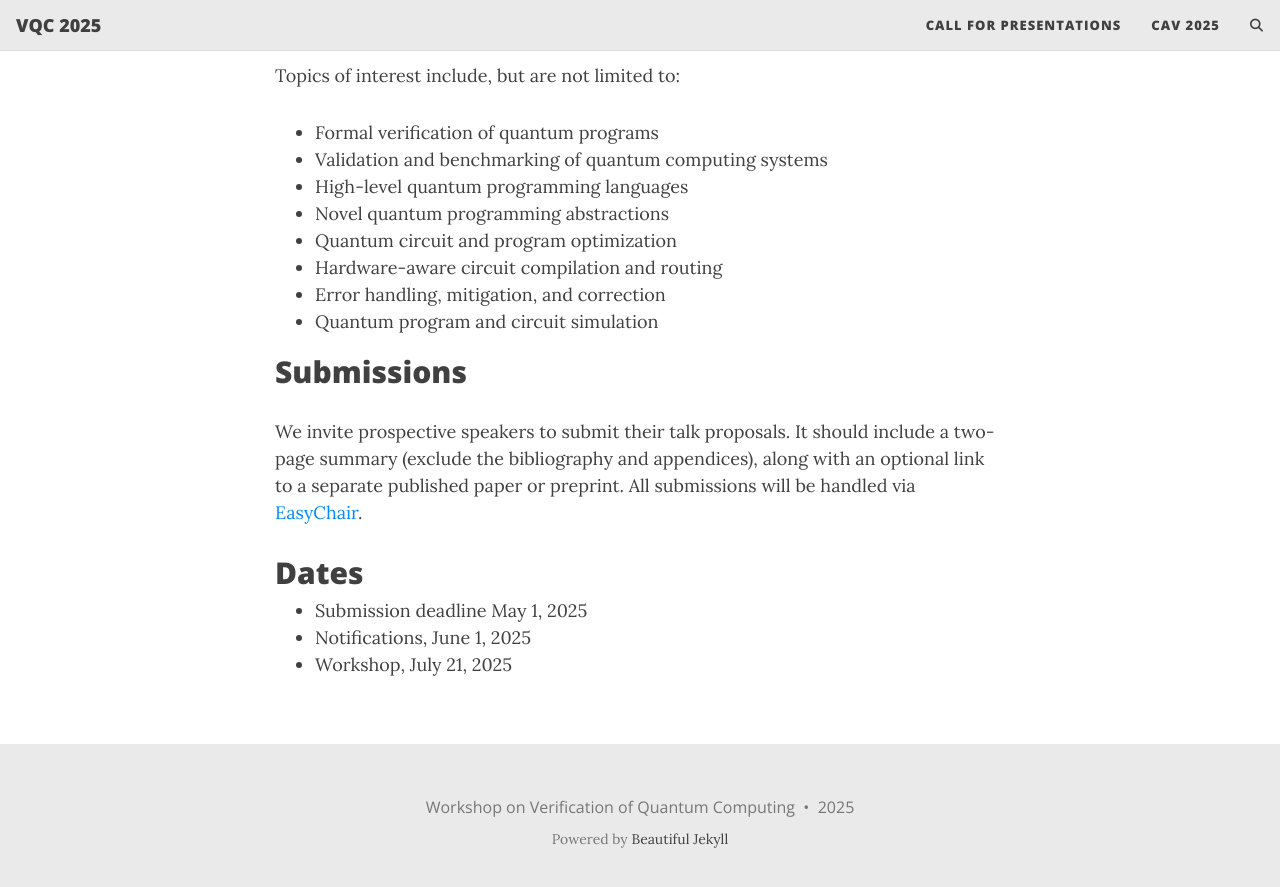
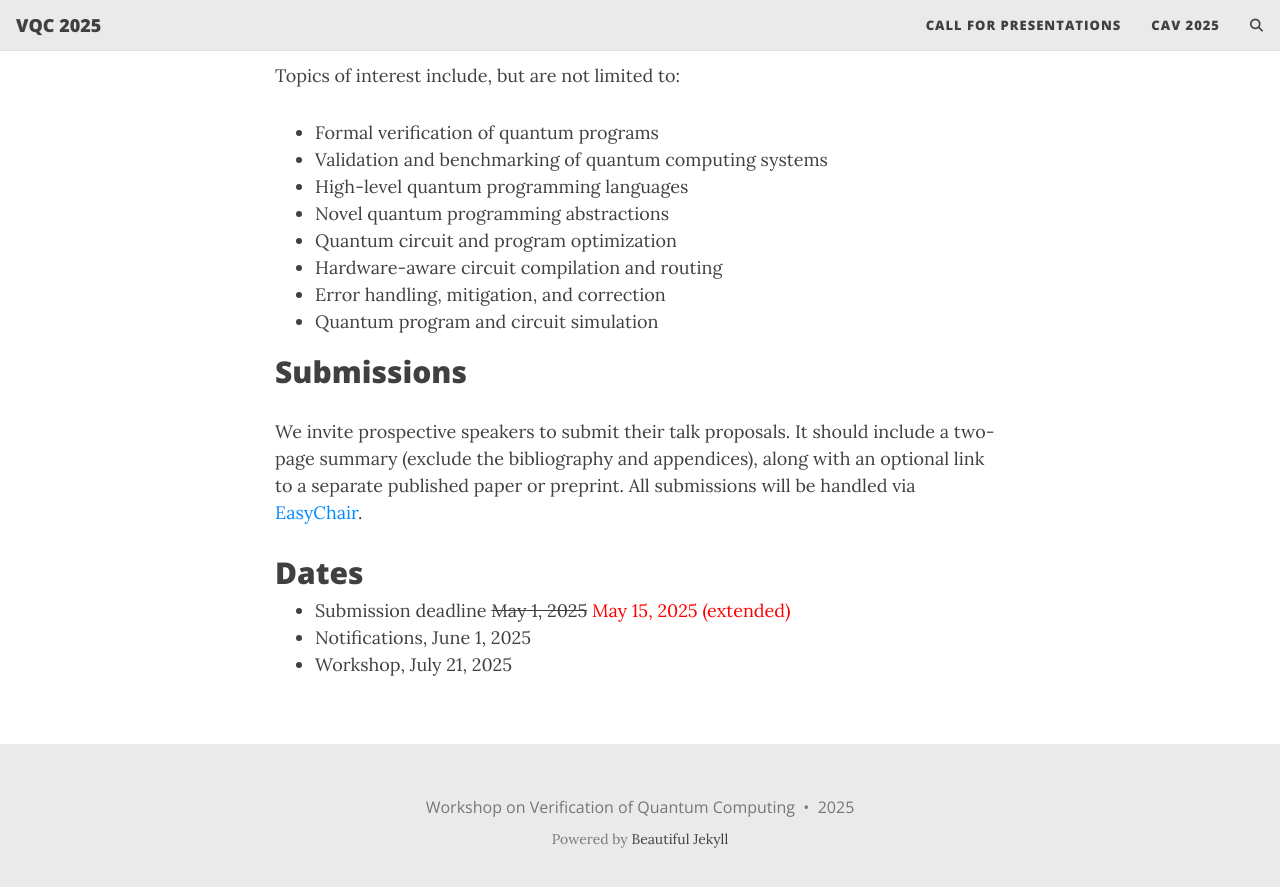
Before and after one commit to VerifiedQC/2025, a Jekyll site: the page built from cfp.md, in a window 1280 px wide and 900 px high, scrolled down 754 px. Shown: the top 887 px of the window. Built offline with Jekyll 4.4.1, drawn with Linux system fonts in a browser that asks for light colours; comment, search, counter and statistics services are not loaded.

Commit message:
Update cfp.md
update deadline

```diff
--- a/cfp.md
+++ b/cfp.md
@@ -31,6 +31,6 @@ We invite prospective speakers to submit their talk proposals. It should include
 All submissions will be handled via [EasyChair](https://easychair.org/conferences/?conf=vqc2025).
 
 ## Dates
--  Submission deadline May 1, 2025
+-  Submission deadline ~~May 1, 2025~~ <span style="color:red">May 15, 2025 (extended)</span>
 -  Notifications, June 1, 2025
 -  Workshop, July 21, 2025
```
